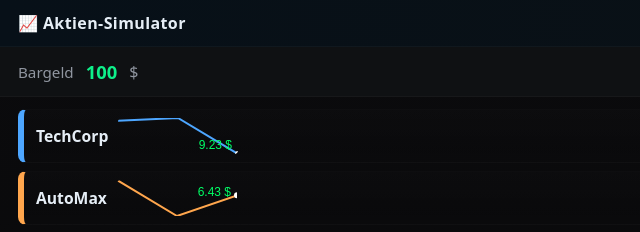
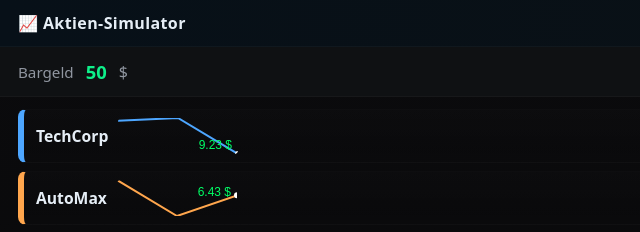
Before and after one commit to Redjul2110/Aktien-Simulator, a plain HTML site: page index.html in a window 1280 px wide. Both pictures are taken after a click on the button "🔄 Zurücksetzen". Shown: the top 232 px of the page, 0-640 px from the left. Drawn offline with Linux system fonts and the light colour scheme.

Commit message:
index.html aktualisieren

```diff
--- a/index.html
+++ b/index.html
@@ -471,7 +471,7 @@
 
     // Reset: Markt zurück auf 0, Geld wieder 100
     function resetGame() {
-      money = 100;
+      money = 50;
       moneyEl.textContent = money;
       updateMoneyColor();
       hideGameOver();
```
